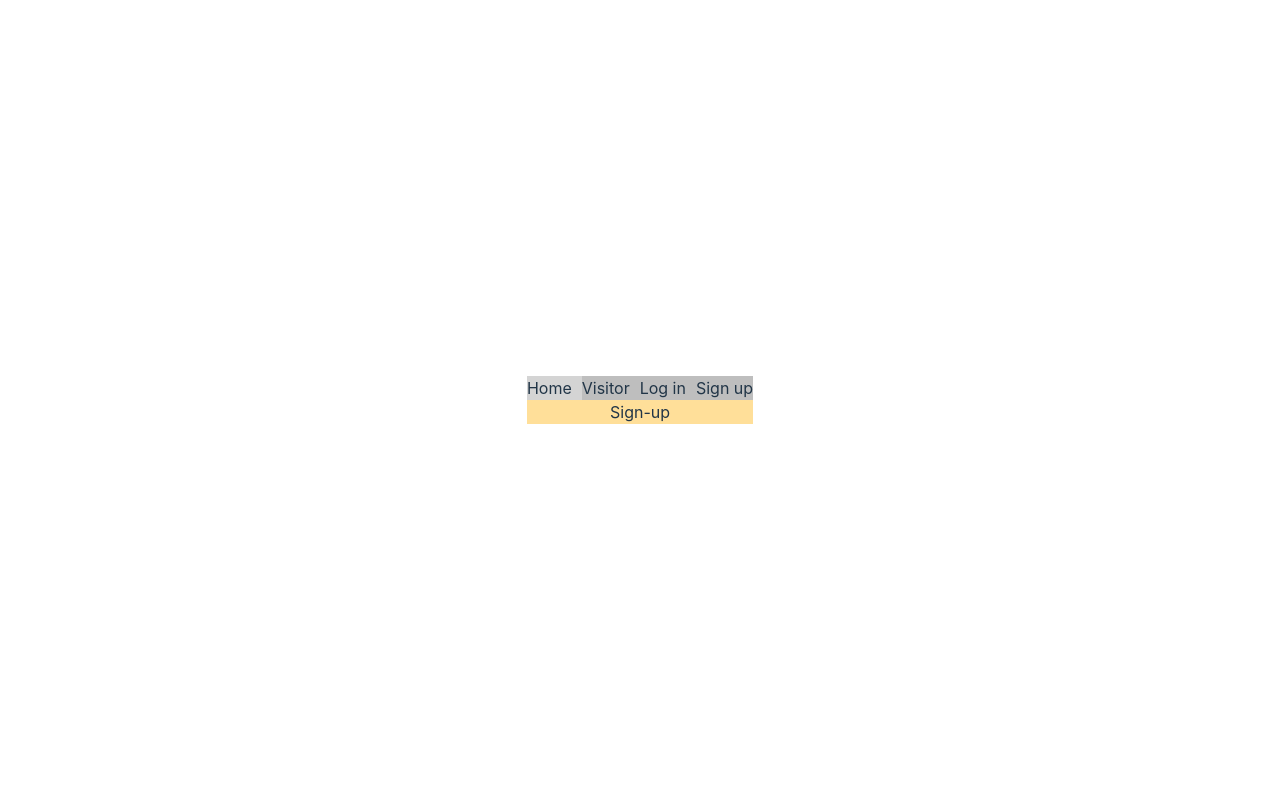
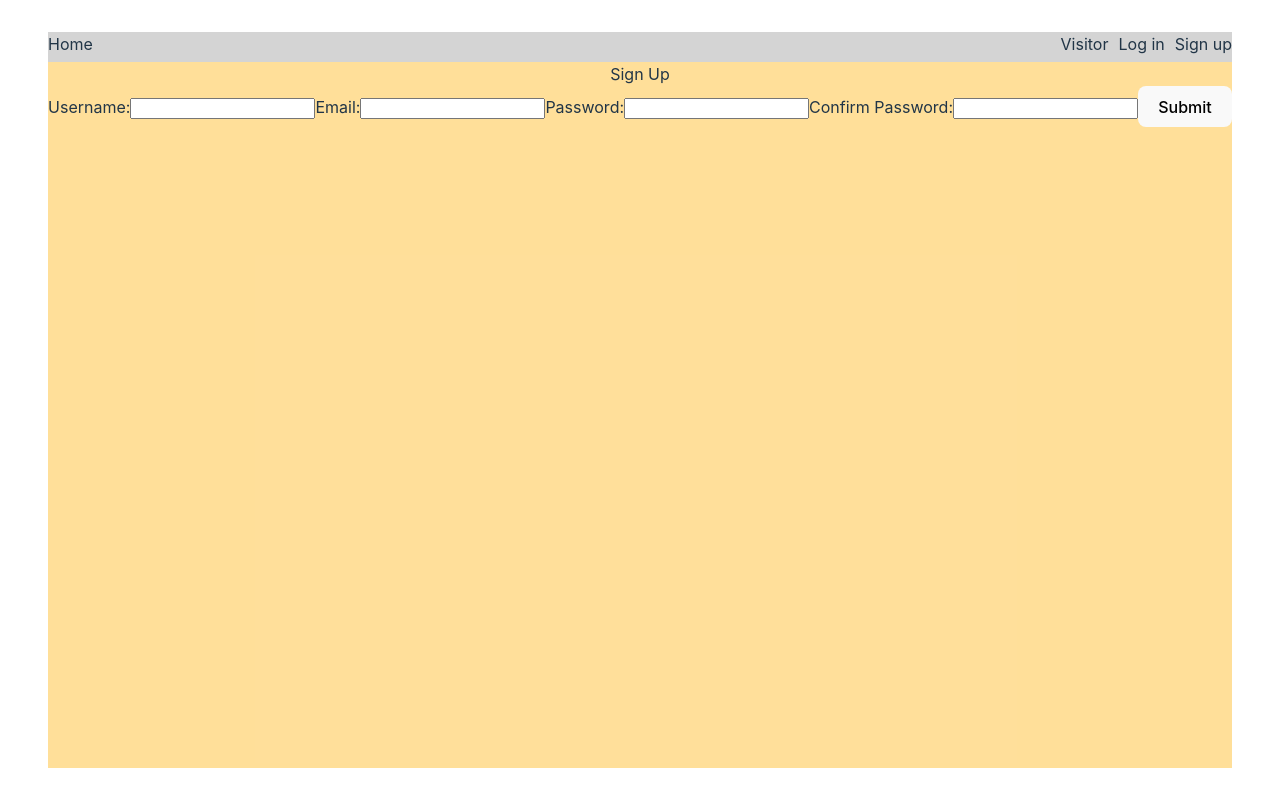
Before and after one commit to JakeBrowning90/blog-public-frontend, a React (Vite) app: page / in a window 1280 px wide. Both pictures are taken after a click on the element "Sign up". Built offline with nearby package versions, Linux system fonts and the light colour scheme.

Commit message:
Add placeholder forms to Login and Signup views

```diff
--- a/src/App.css
+++ b/src/App.css
@@ -1,8 +1,12 @@
 #root {
   max-width: 1280px;
+  height: 100vh;
   margin: 0 auto;
   padding: 2rem;
   text-align: center;
+  display: grid;
+  grid-template-rows: 30px 1fr;
+  box-sizing: border-box;
 }
 
 .logo {
@@ -45,8 +49,16 @@
 
 header, nav {
   display: flex;
-  gap: 10px;;
+  gap: 10px;
+}
+
+header {
   background-color: rgba(168, 168, 168, 0.492);
+  justify-content: space-between;
+}
+
+.page {
+  height: 100%;
 }
 
 .screenLogin {
--- a/src/App.jsx
+++ b/src/App.jsx
@@ -1,6 +1,8 @@
 import { useState } from "react";
-import reactLogo from "./assets/react.svg";
-import viteLogo from "/vite.svg";
+import LoginScreen from "./components/LoginScreen";
+import SignupScreen from "./components/SignupScreen";
+import PostListScreen from "./components/PostListScreen";
+import PostDetailScreen from "./components/PostDetailScreen";
 import "./App.css";
 
 function App() {
@@ -56,10 +58,10 @@ function App() {
           </nav>
         )}
       </header>
-      {viewLogin && <div className="screenLogin">Login</div>}
-      {viewSignup && <div className="screenSignup">Sign-up</div>}
-      {viewPostList && <div className="screenPostList">Post List</div>}
-      {viewPostDetail && <div className="screenPostDetail">Post Detail</div>}
+      {viewLogin && <LoginScreen />}
+      {viewSignup && <SignupScreen />}
+      {viewPostList && <PostListScreen />}
+      {viewPostDetail && <PostDetailScreen />}
     </>
   );
 }
--- /dev/null
+++ b/src/components/LoginScreen.jsx
@@ -0,0 +1,22 @@
+import React, { useState } from "react";
+
+function LoginScreen() {
+  return (
+    <div className="screenLogin page">
+        Log In
+      <form action="">
+        <label htmlFor="">
+          Email:
+          <input type="text" />
+        </label>
+        <label htmlFor="">
+          Password:
+          <input type="password" />
+        </label>
+        <button>Submit</button>
+      </form>
+    </div>
+  );
+}
+
+export default LoginScreen;
--- /dev/null
+++ b/src/components/PostDetailScreen.jsx
@@ -0,0 +1,7 @@
+import React, { useState } from "react";
+
+function PostDetailScreen() {
+  return <div className="screenPostDetail page">Post Detail</div>;
+}
+
+export default PostDetailScreen;
--- /dev/null
+++ b/src/components/PostListScreen.jsx
@@ -0,0 +1,7 @@
+import React, { useState } from "react";
+
+function PostListScreen() {
+  return <div className="screenPostList page">Post List</div>;
+}
+
+export default PostListScreen;
--- /dev/null
+++ b/src/components/SignupScreen.jsx
@@ -0,0 +1,32 @@
+import React, { useState } from "react";
+
+function SignupScreen() {
+  return (
+    <div className="screenSignup page">
+      Sign Up
+      <form action="">
+        <form action="">
+          <label htmlFor="">
+            Username:
+            <input type="text" />
+          </label>
+          <label htmlFor="">
+            Email:
+            <input type="text" />
+          </label>
+          <label htmlFor="">
+            Password:
+            <input type="password" />
+          </label>
+          <label htmlFor="">
+            Confirm Password:
+            <input type="password" />
+          </label>
+          <button>Submit</button>
+        </form>
+      </form>
+    </div>
+  );
+}
+
+export default SignupScreen;
```
